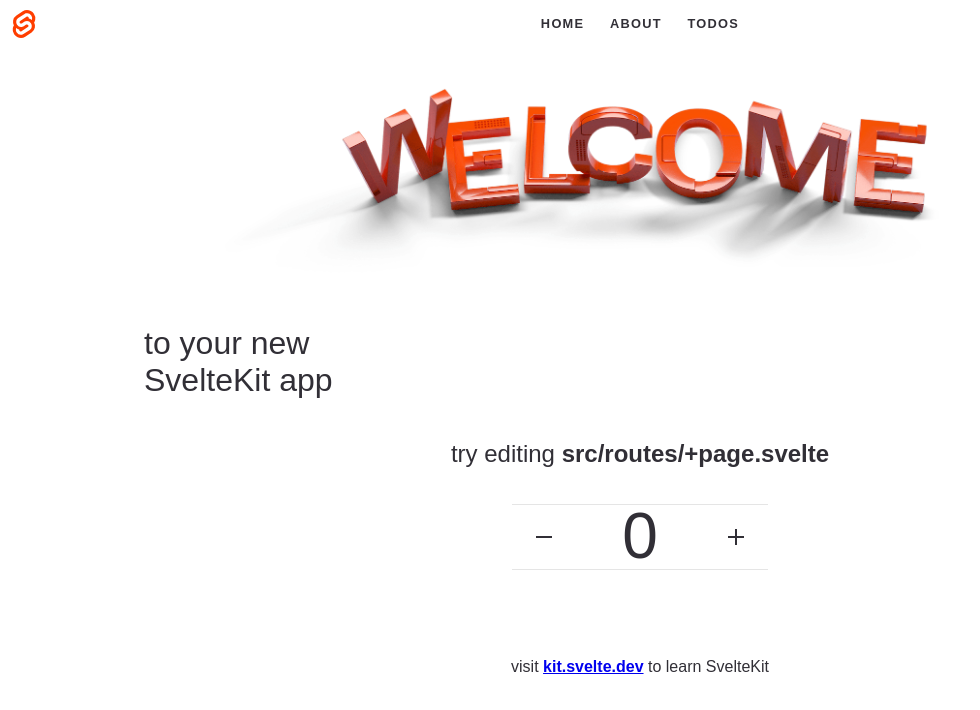
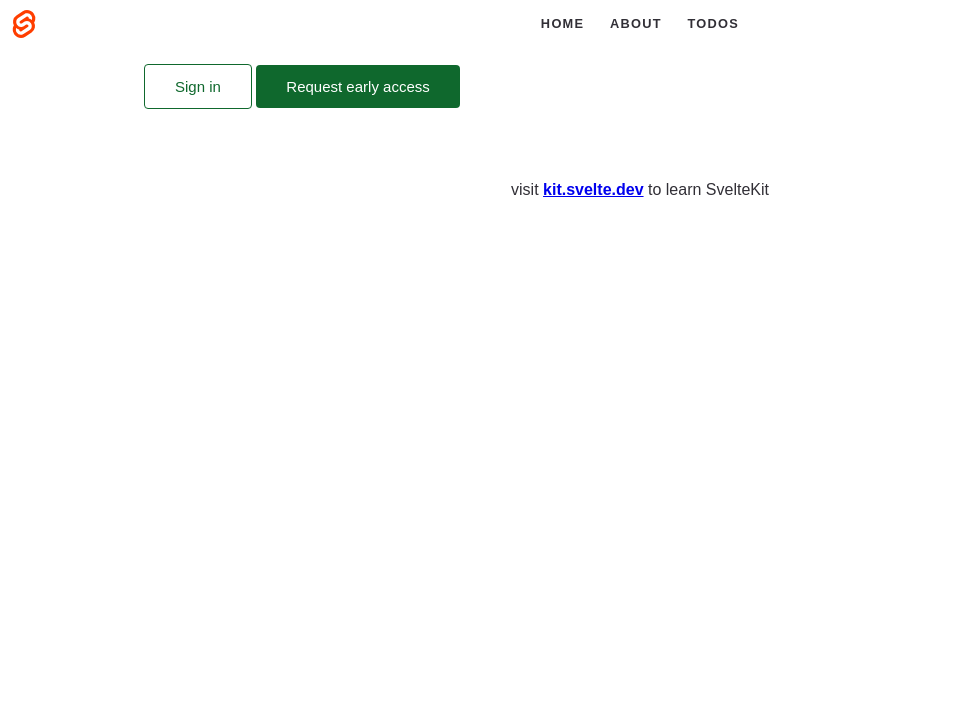
Before and after one commit to nebez/vesselfunds.com, a SvelteKit app: page / in a window 1280 px wide. Shown: the top 710 px of the page, without its empty margins (0-980 px from the left). Built offline with nearby package versions, Linux system fonts and the light colour scheme.

Commit message:
Add button links

```diff
--- a/src/routes/+page.svelte
+++ b/src/routes/+page.svelte
@@ -1,5 +1,5 @@
 <script lang="ts">
-	import Counter from '$lib/Counter.svelte';
+	import ButtonLink from './ButtonLink.svelte';
 </script>
 
 <svelte:head>
@@ -8,32 +8,19 @@
 </svelte:head>
 
 <section>
-	<h1>
-		<span class="welcome">
-			<picture>
-				<source srcset="svelte-welcome.webp" type="image/webp" />
-				<img src="svelte-welcome.png" alt="Welcome" />
-			</picture>
-		</span>
+	<ButtonLink text="Sign in" style="secondary" href="#123" />
+	<ButtonLink text="Request early access" style="primary" href="#456" />
 
-		to your new<br />SvelteKit app
-	</h1>
-
-	<h2>
-		try editing <strong>src/routes/+page.svelte</strong>
-	</h2>
-
-	<Counter />
 </section>
 
 <style>
-	section {
+	/* section {
 		display: flex;
 		flex-direction: column;
 		justify-content: center;
 		align-items: center;
 		flex: 1;
-	}
+	} */
 
 	h1 {
 		width: 100%;
--- /dev/null
+++ b/src/routes/ButtonLink.svelte
@@ -0,0 +1,36 @@
+<script lang="ts">
+	export let text: string;
+	export let style: 'primary' | 'secondary';
+    export let href: string;
+</script>
+
+<a {href} class={style}>{text}</a>
+
+<style>
+	a {
+		display: inline-block;
+		padding: 13px 30px;
+		border-radius: 4px;
+		font-size: 15px;
+		font-weight: 500;
+		text-decoration: none;
+	}
+
+	a.primary {
+		color: var(--pure-white);
+		background-color: var(--primary-color);
+	}
+
+	a.primary:hover {
+		opacity: 0.92;
+	}
+
+	a.secondary {
+		color: var(--primary-color);
+		border: 1px solid var(--primary-color);
+	}
+
+	a.secondary:hover {
+		background-color: rgba(128, 128, 128, 0.1);
+	}
+</style>
```
